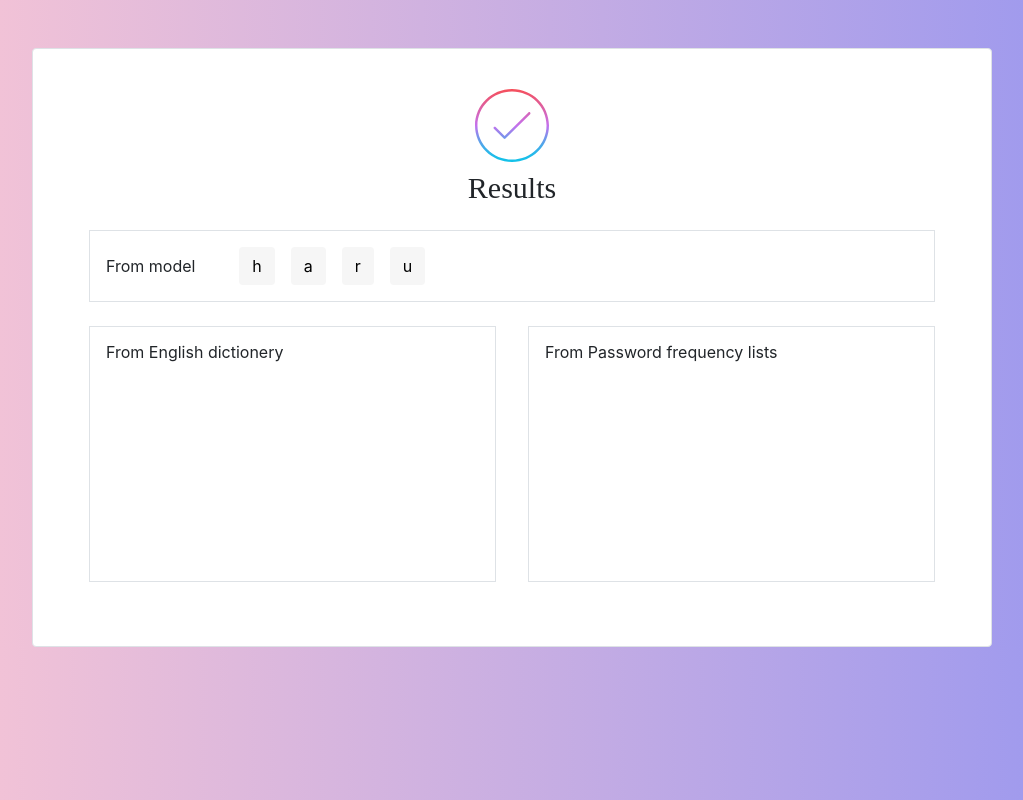
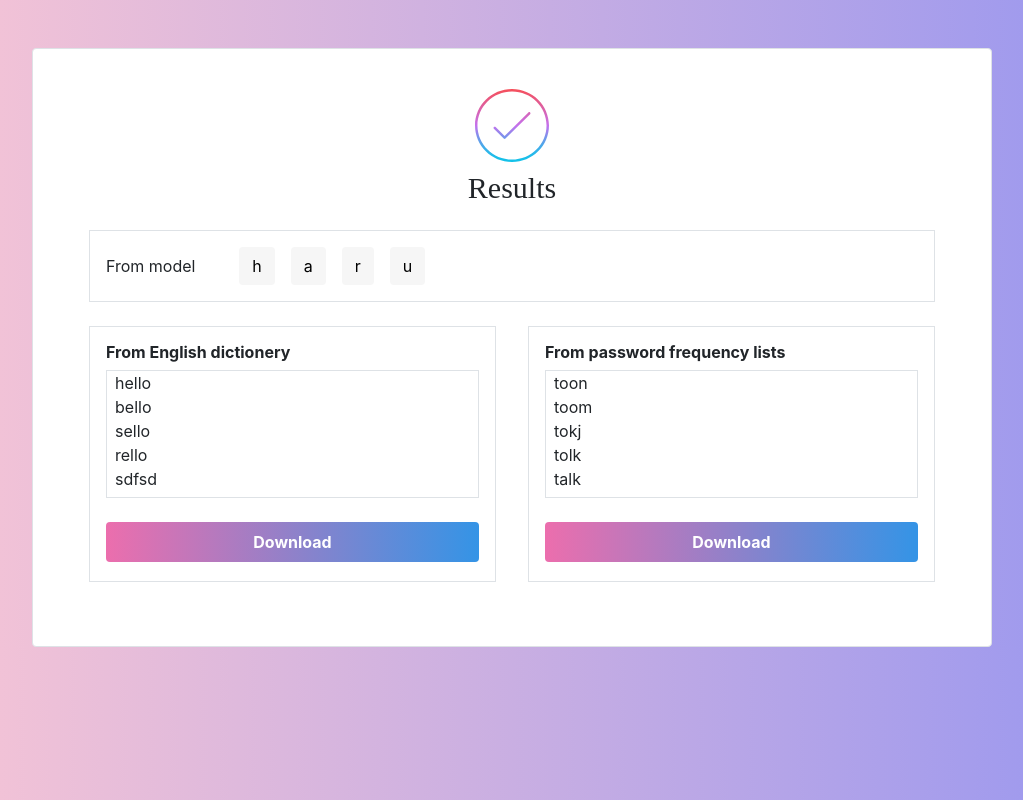
Before and after one commit to zelotype/Predict-secure, a Vue app: page /result in a window 1280 px wide. Shown: the whole page, without its empty margins (128-1151 px from the left). Built offline with nearby package versions, Linux system fonts and the light colour scheme; a web font is replaced by a local one.

Commit message:
Add output2 & output3

```diff
--- /dev/null
+++ b/src/components/Results/OutputFromDict.vue
@@ -0,0 +1,38 @@
+<template>
+    <div class="mt-4 w-1/2 px-3">
+      <div class="w-full border text-left p-3 h-64">
+        <h1 class="font-bold">From English dictionery</h1>
+        <div class="border h-32 my-2 px-2 overflow-y-auto">
+            <div v-for="word in result_dict" :key="word">
+                <p>{{ word }}</p>
+            </div>
+        </div>
+        <b-button class="rounded w-full text-white py-2 font-bold my-3 border-none">
+            Download
+        </b-button>
+      </div>
+    </div>
+</template>
+
+<script>
+export default {
+    data(){
+        return{
+            result_dict: [
+                "hello",
+                "bello",
+                "sello",
+                "rello",
+                "sdfsd",
+                "eorgk",
+                "sdfsd",
+                "sdfas",
+                "uouio",
+                "dgojf"
+            ]
+        }
+    }
+};
+</script>
+
+<style></style>
--- /dev/null
+++ b/src/components/Results/OutputFromPwLists.vue
@@ -0,0 +1,40 @@
+<template>
+  <div class="mt-4 w-1/2 px-3">
+      <div class="w-full border text-left p-3 h-64">
+        <h1 class="font-bold">From password frequency lists</h1>
+        <div class="border h-32 my-2 px-2 overflow-y-auto">
+            <div v-for="password in password_lists" :key="password">
+                <p>{{ password }}</p>
+            </div>
+        </div>
+        <b-button class="rounded w-full text-white py-2 font-bold border-none my-3">
+            Download
+        </b-button>
+      </div>
+    </div>
+</template>
+
+<script>
+export default {
+    data(){
+        return{
+            password_lists: [
+                "toon",
+                "toom",
+                "tokj",
+                "tolk",
+                "talk",
+                "tyyt",
+                "tiok",
+                "trie",
+                "trit",
+                "tyuj"
+            ]
+        }
+    }
+}
+</script>
+
+<style>
+
+</style>
--- a/src/components/Results/Result.vue
+++ b/src/components/Results/Result.vue
@@ -7,16 +7,8 @@
           <h1 class="text-3xl mt-2 head-home">Results</h1>
           <output1/>
           <div class="flex flex-wrap mx-auto">
-            <div class="mt-4 w-1/2 px-3">
-                <div class="w-full border text-left p-3 h-64 overflow-y-auto">
-                    <h1>From English dictionery</h1>
-                </div>
-            </div>
-            <div class="mt-4 w-1/2 px-3">
-                <div class="w-full border text-left p-3 h-64 overflow-y-auto">
-                    <h1>From Password frequency lists</h1>
-                </div>
-            </div>
+            <output2/>
+            <output3/>
           </div>
         </div>
       </b-card>
@@ -26,9 +18,13 @@
 
 <script>
 import output1 from "./OutputFromModel"
+import output2 from "./OutputFromDict"
+import output3 from "./OutputFromPwLists"
 export default {
   components: {
-    output1
+    output1,
+    output2,
+    output3
   }
 };
 </script>
```
